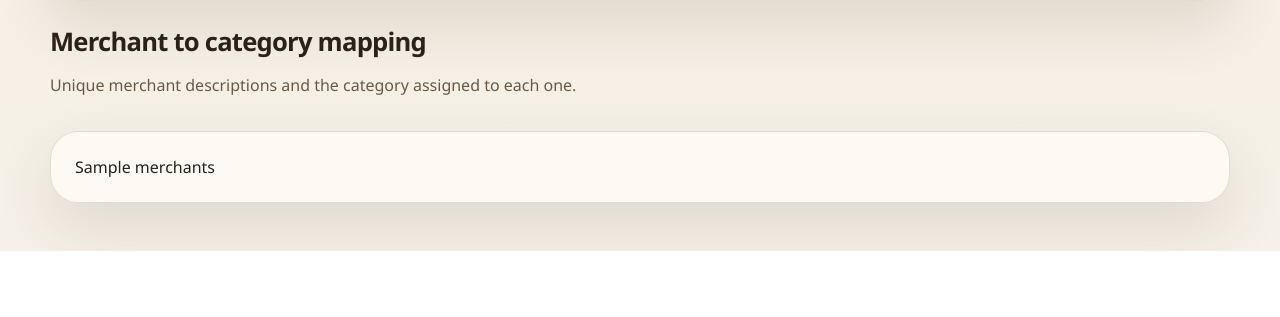
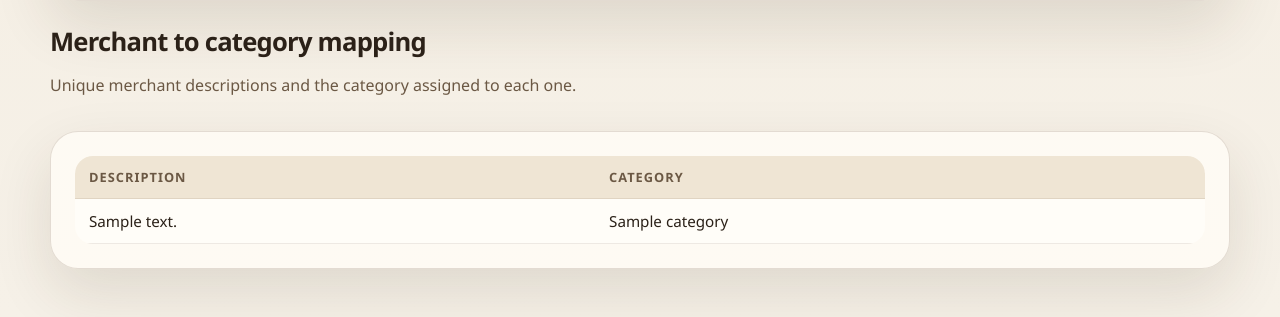
Before and after one commit to erinep/local_budget, a Flask app: template templates/report.html in a window 1280 px wide. Shown: the part 2274-2591 px from the top of the page. Before the commit the page ends 2525 px from the top, so only its background shows below. Run offline with Flask 3, Linux system fonts and the light colour scheme; the template is opened without the code that fills it: most values are stand-ins (such as "Sample title", 1, 10 or a date in 2020).

Commit message:
Fix XSS and harden file upload
- Replace merchants|safe (XSS vector) with Jinja-rendered table so
  merchant names from CSV are auto-escaped by the template engine
- Validate uploaded file extension server-side; return error for non-CSV
- Add MAX_CONTENT_LENGTH (5 MB) to prevent memory exhaustion from large uploads
- Gate debug mode on FLASK_DEBUG env var instead of hardcoding True

Co-Authored-By: Claude Sonnet 4.6 <noreply@anthropic.com>

```diff
--- a/app.py
+++ b/app.py
@@ -5,6 +5,7 @@ import pandas as pd
 from flask import Flask, render_template, request
 
 app = Flask(__name__)
+app.config["MAX_CONTENT_LENGTH"] = 5 * 1024 * 1024  # 5 MB
 
 BASE_DIR = os.path.dirname(os.path.abspath(__file__))
 
@@ -81,6 +82,9 @@ def upload():
     if request.method == "POST":
         file = request.files["file"]
 
+        if not file.filename.lower().endswith(".csv"):
+            return render_template("upload.html", error="Only .csv files are accepted.")
+
         df = pd.read_csv(file, encoding="latin1")
         df = df[["Transaction Date", "Description 1", "CAD$"]]
 
@@ -152,11 +156,7 @@ def upload():
 
         return render_template(
             "report.html",
-            merchants=merchants.to_html(
-                index=False,
-                border=0,
-                classes="data-table",
-            ),
+            merchants=merchants.to_dict("records"),
             monthly=monthly_data,
             overall_chart_data=overall_chart_data,
             report_date_range=report_date_range,
@@ -167,4 +167,4 @@ def upload():
 
 
 if __name__ == "__main__":
-    app.run(debug=True)
+    app.run(debug=os.environ.get("FLASK_DEBUG", "").lower() == "true")
--- a/templates/report.html
+++ b/templates/report.html
@@ -89,7 +89,19 @@
 
     <article class="card">
         <div class="table-wrap table-wrap-tall">
-            {{ merchants|safe }}
+            <table class="data-table">
+                <thead>
+                    <tr><th>Description</th><th>Category</th></tr>
+                </thead>
+                <tbody>
+                    {% for row in merchants %}
+                    <tr>
+                        <td>{{ row["Description 1"] }}</td>
+                        <td>{{ row["Category"] }}</td>
+                    </tr>
+                    {% endfor %}
+                </tbody>
+            </table>
         </div>
     </article>
 </section>
--- a/templates/upload.html
+++ b/templates/upload.html
@@ -34,6 +34,7 @@
             </section>
         </div>
 
+        {% if error %}<p class="upload-error">{{ error }}</p>{% endif %}
         <form method="post" enctype="multipart/form-data" class="upload-form">
             <label class="file-input">
                 <span>Choose transaction file</span>
```
